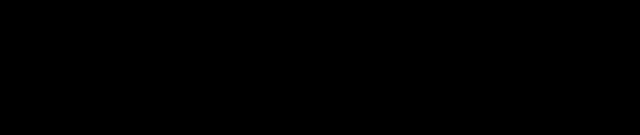
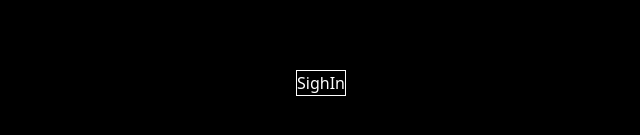
Before and after one commit to raviswamiii/Secret-Keeper, a React (Vite) app in the folder Frontend/: page / in a window 1280 px wide. Shown: the part 317-452 px from the top of the page, without its empty margins (319-959 px from the left). Built offline with nearby package versions, Linux system fonts and the light colour scheme.

Commit message:
deletedBranches

```diff
--- a/Frontend/src/components/SignIn.jsx
+++ b/Frontend/src/components/SignIn.jsx
@@ -2,6 +2,6 @@ import React from 'react'
 
 export const SignIn = () => {
   return (
-    <div>SighIn</div>
+    <div className='text-white border'>SighIn</div>
   )
 }
```
